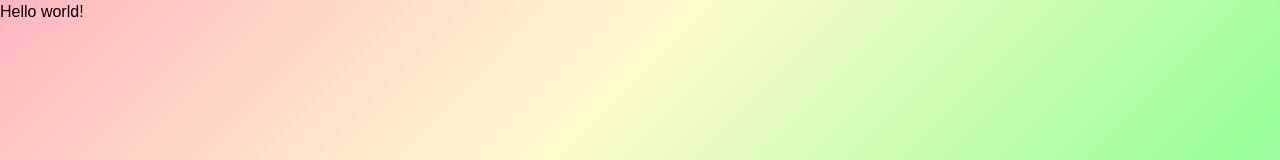
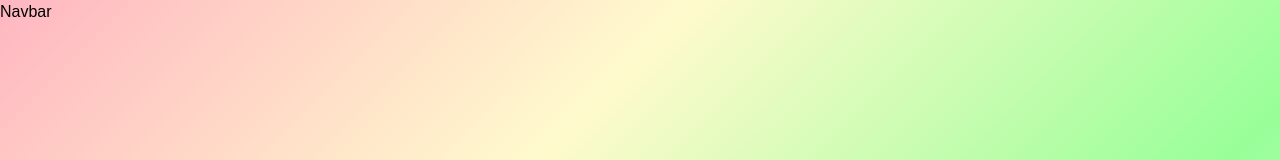
Before and after one commit to ROy259/IceCream, a React (Vite) app: page / in a window 1280 px wide. Shown: the top 160 px of the page. Built offline with nearby package versions, Linux system fonts and the light colour scheme.

Commit message:
created navbar-component

```diff
--- a/src/App.jsx
+++ b/src/App.jsx
@@ -2,6 +2,7 @@
 import reactLogo from './assets/react.svg'
 import viteLogo from '/vite.svg'
 import './App.css'
+import Main from './Components/Main'
 
 function App() {
   const [count, setCount] = useState(0)
@@ -9,9 +10,7 @@
   return (
     <>
      <div>
-     <h1 className="text-3xl font-bold underline">
-      Hello world!
-    </h1>
+     <Main/>
      </div>
     </>
   )
--- /dev/null
+++ b/src/Components/Main.jsx
@@ -0,0 +1,12 @@
+import React from 'react'
+import Navbar from './Navbar'
+
+const Main = () => {
+  return (
+    <div>
+      <Navbar/>
+    </div>
+  )
+}
+
+export default Main
--- /dev/null
+++ b/src/Components/Navbar.jsx
@@ -0,0 +1,11 @@
+import React from 'react'
+
+const Navbar = () => {
+  return (
+    <div>
+      <h1>Navbar</h1>
+    </div>
+  )
+}
+
+export default Navbar
```
